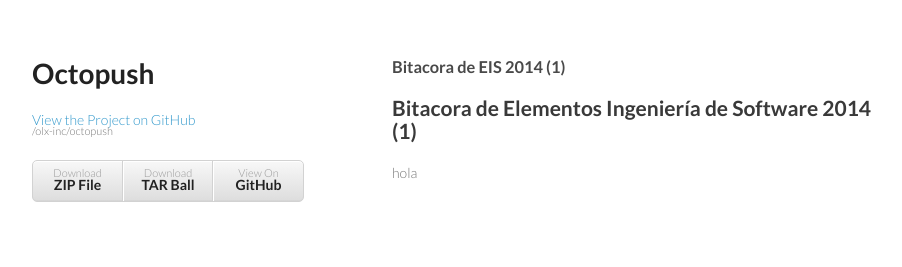
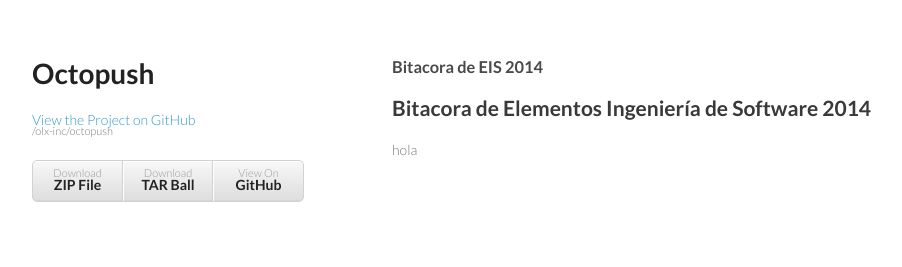
Before and after one commit to SoftwareEngineeringUNQ/bitacora, a Jekyll site: the page built from index.md, in a window 1280 px wide. Shown: the top 267 px of the page, without its empty margins (178-1080 px from the left). Built offline with Jekyll 4.4.1, drawn with Linux system fonts in a browser that asks for light colours.

Commit message:
MD arrglado

```diff
--- a/index.md
+++ b/index.md
@@ -1,8 +1,8 @@
 ---
 layout: default
-title: Bitacora de EIS  2014 (1)
+title: Bitacora de EIS  2014
 ---
 
-## Bitacora de Elementos Ingeniería de Software 2014 (1)
+## Bitacora de Elementos Ingeniería de Software 2014
 
 hola
```
